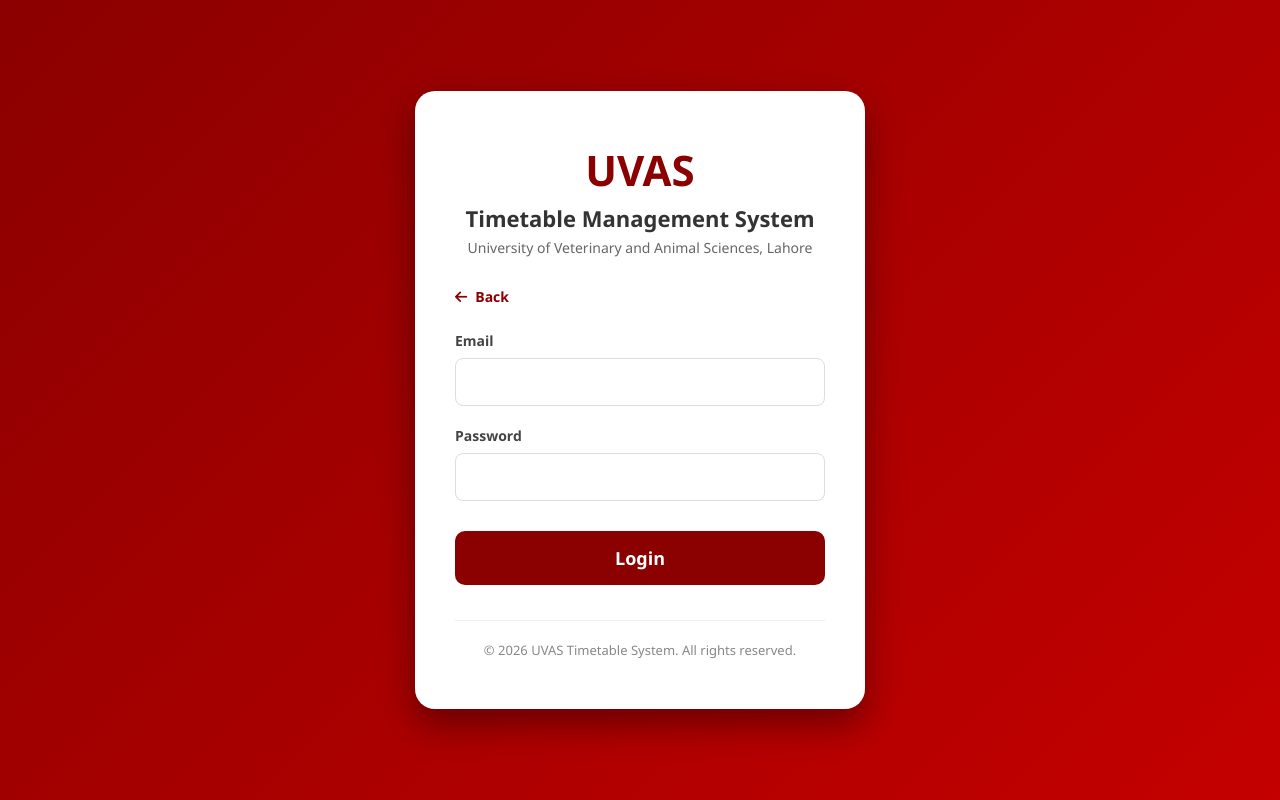
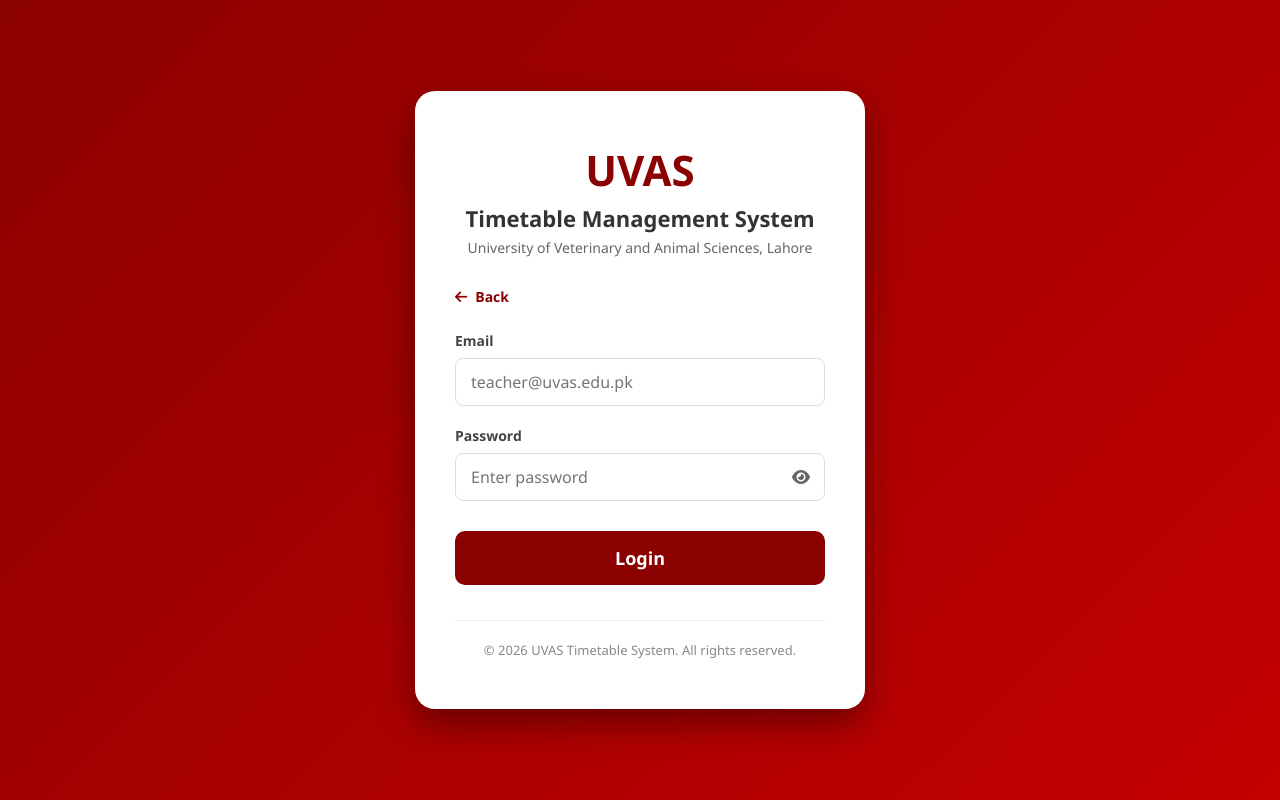
Before and after one commit to umarfarooqdev123/AI-Timetable-Model, a Flask app: page /login in a window 1280 px wide. Run offline with Flask 3, Linux system fonts and the light colour scheme; parts of the project's set-up code (start-up, migrations or seed data) failed here and were passed over.

Commit message:
Update login UI validation and add direct links for admin and teacher

```diff
--- a/app.py
+++ b/app.py
@@ -5,6 +5,7 @@ from datetime import datetime
 import uuid
 
 app = Flask(__name__)
+app.secret_key = "timetable"
 
 # 1. Configure database connection
 app.config["SQLALCHEMY_DATABASE_URI"] = "postgresql://postgres:1234@localhost:5432/timetable_db"
@@ -20,10 +21,17 @@ def generate_uuid():
 
 # Teacher Data (Temporary storage for login verification)
 TEACHERS = {
-    "teacher@uvas.edu.pk": {"name": "Dr.Fareed", "password": "fareed@21", "full_name": "Dr.Fareed"},
-    "ali@uvas.edu.pk": {"name": "Dr.Ali", "password": "ali@21", "full_name": "Dr.Ali"}
+    "teacher@uvas.edu.pk": {
+        "password": "fareed@21",
+        "full_name": "Dr.Fareed",
+        "role": "admin"
+    },
+    "ali@uvas.edu.pk": {
+        "password": "ali@21",
+        "full_name": "Dr.Ali",
+        "role": "teacher"
+    }
 }
-
 # Register the Blueprint globally
 app.register_blueprint(auth)
 
@@ -152,22 +160,33 @@ def student_info():
 @app.route("/login", methods=["GET", "POST"])
 def login():
     if request.method == "POST":
-        email_input = request.form.get("username").strip()
+        email_input = request.form.get("username", "").strip()
+        pass_input = request.form.get("password", "").strip()
 
-        pass_input = request.form.get("password").strip()
-        if email_input in TEACHERS:
-            # Check if the password matches the email
-            if TEACHERS[email_input]["password"] == pass_input:
-                session["user_email"] = email_input
-                session["user_name"] = TEACHERS[email_input]["full_name"]
+        if not email_input or not pass_input:
+            return render_template("login.html", error="Please fill in all fields.")
+
+        # Get user data from dictionary
+        user_data = TEACHERS.get(email_input)
+
+        if user_data and user_data["password"] == pass_input:
+            # Set session data
+            session["user_email"] = email_input
+            session["user_name"] = user_data["full_name"]
+            session["role"] = user_data["role"]
+
+            # --- LOGIC FOR DIFFERENT DASHBOARDS ---
+            if user_data["role"] == "admin":
                 return redirect(url_for("Admin_dashboard"))
-            else:
-                return render_template("login.html", error="Incorrect Password")
+
+            elif user_data["role"] == "teacher":
+                # This will look for a function named 'Teacher_dashboard'
+                return redirect(url_for("Teacher_dashboard"))
+
         else:
-            return render_template("login.html", error="User not found")
+            return render_template("login.html", error="Invalid email or password.")
 
     return render_template("login.html")
-
 @app.route("/Admin_dashboard")
 def Admin_dashboard():
     # YOUR SECURITY CHECK:
@@ -178,5 +197,11 @@ def Admin_dashboard():
 @app.route("/departments")
 def departments():
     return render_template("departments.html")
+@app.route("/Teacher_dashboard")
+def Teacher_dashboard():
+    if "user_email" not in session:
+        return redirect(url_for("login"))
+    return render_template("Teacher_dashboard.html")
+
 if __name__ == "__main__":
     app.run(debug=True)
--- a/static/login.css
+++ b/static/login.css
@@ -147,3 +147,35 @@ body {
         font-size: 18px;
     }
 }
+/* Only show the red border after the user has tried to type something */
+input:placeholder-shown {
+    border: 1.5px solid #ddd;
+}
+
+/* Ensure the error message is centered since it's inside the card */
+.error-msg {
+    text-align: center;
+    font-size: 14px;
+    margin-top: 5px;
+}
+.password-wrapper {
+    position: relative;
+    display: flex;
+    align-items: center;
+}
+
+.password-wrapper input {
+    padding-right: 40px; /* Make space for the icon */
+}
+
+.password-wrapper i {
+    position: absolute;
+    right: 15px;
+    cursor: pointer;
+    color: #666;
+    transition: color 0.3s;
+}
+
+.password-wrapper i:hover {
+    color: #8b0000; /* Turns maroon on hover */
+}
--- a/static/login.js
+++ b/static/login.js
@@ -35,3 +35,14 @@ document.addEventListener('DOMContentLoaded', () => {
     // Allow scrolling on the login page
     document.body.style.overflow = 'auto';
 });
+const togglePassword = document.querySelector('#togglePassword');
+const password = document.querySelector('#passwordField');
+
+togglePassword.addEventListener('click', function (e) {
+    // toggle the type attribute
+    const type = password.getAttribute('type') === 'password' ? 'text' : 'password';
+    password.setAttribute('type', type);
+
+    // toggle the eye / eye-slash icon
+    this.classList.toggle('fa-eye-slash');
+});
--- a/templates/login.html
+++ b/templates/login.html
@@ -24,24 +24,29 @@
     </div>
 
     <a href="/" class="back-link"><i class="fas fa-arrow-left"></i> Back</a>
-
-    <form action="/login" method="POST" class="login-form">
+<form action="/login" method="POST" id="loginForm" class="login-form">
     <div class="form-group">
-        <label for="email">Email</label>
-        <input type="email" id="email" name="username" required />
+        <label>Email</label>
+        <input type="email" name="username" required
+               placeholder="teacher@uvas.edu.pk">
     </div>
 
    <div class="form-group">
-        <label for="password">Password</label>
-        <input type="password" id="password" name="password" required />
+    <label>Password</label>
+    <div class="password-wrapper">
+        <input type="password" name="password" id="passwordField" required
+               minlength="6" placeholder="Enter password">
+        <i class="fas fa-eye" id="togglePassword"></i>
+    </div>
 </div>
 
-      <button type="submit" class="btn-login-submit">Login</button>
     {% if error %}
-      <div>
+        <div class="error-msg">
             <i class="fas fa-exclamation-circle"></i> {{ error }}
         </div>
     {% endif %}
+
+    <button type="submit" class="btn-login-submit">Login</button>
 </form>
 
     <div class="login-footer">
```
Also changed, not shown: static/index.css (+0 -33 lines), templates/Admin_dashboard_layout.html (+33 -13 lines). Lines whose indentation alone changed are shown as unchanged.
